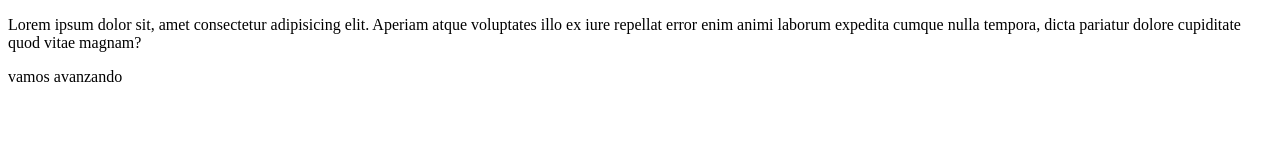
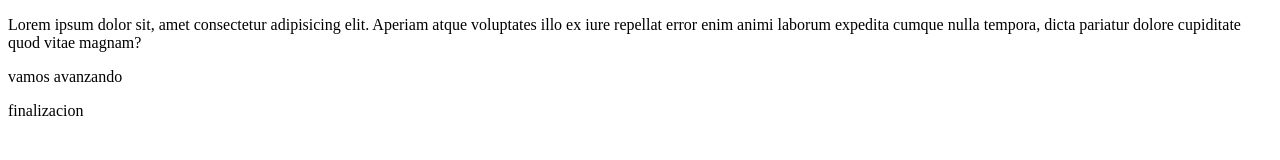
Before and after one commit to franhack02/recap, a plain HTML site: page index.html in a window 1280 px wide. Drawn offline with Linux system fonts and the light colour scheme.

Commit message:
vamos-terminando

```diff
--- a/index.html
+++ b/index.html
@@ -8,5 +8,6 @@
 <body>
     <p>Lorem ipsum dolor sit, amet consectetur adipisicing elit. Aperiam atque voluptates illo ex iure repellat error enim animi laborum expedita cumque nulla tempora, dicta pariatur dolore cupiditate quod vitae magnam?</p>
     <p>vamos avanzando</p>
+    <p>finalizacion</p>
 </body>
 </html>
```
